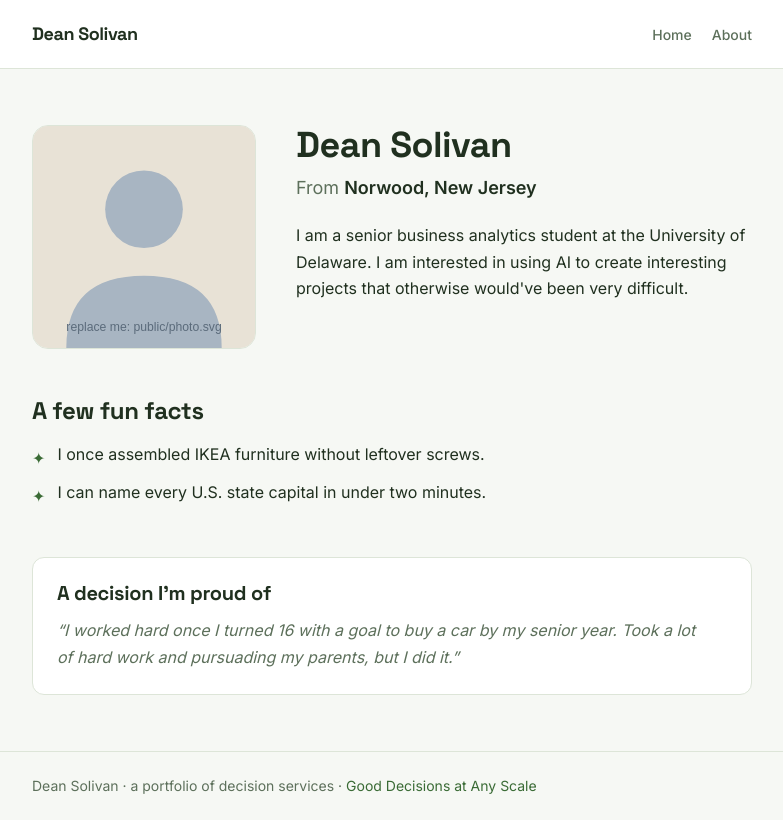
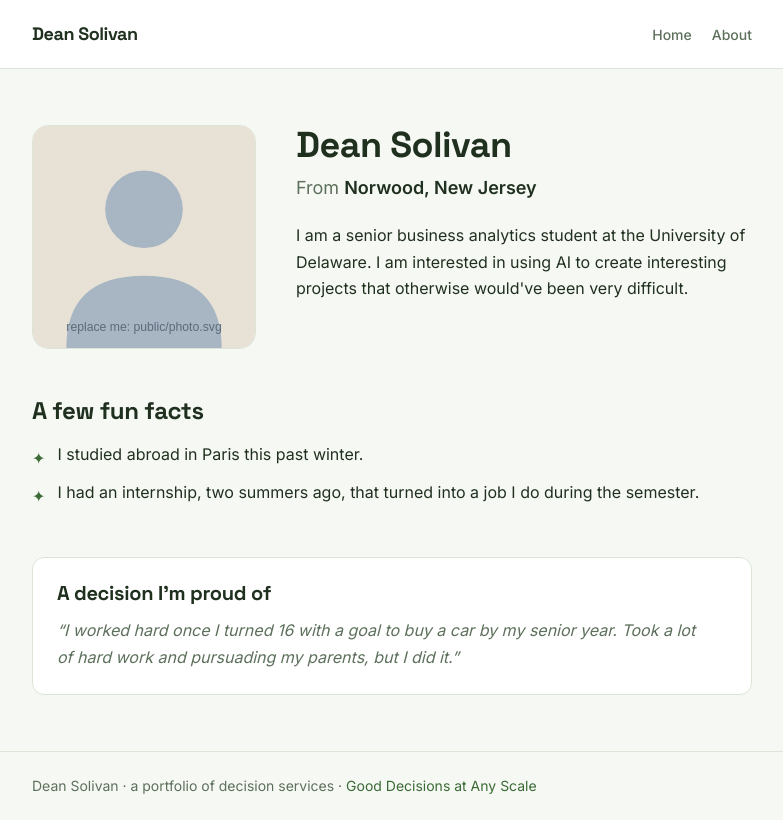
Before and after one commit to dsolivan-ud/my-site, a Next.js app: page /about in a window 1280 px wide. Shown: the whole page, without its empty margins (248-1031 px from the left). Built offline with nearby package versions, Linux system fonts and the light colour scheme.

Commit message:
Changed profile fun facts

```diff
--- a/src/profile.ts
+++ b/src/profile.ts
@@ -29,8 +29,8 @@ export const profile = {
    * how classmates find something to say hello about.
    */
   funFacts: [
-    "I once assembled IKEA furniture without leftover screws.",
-    "I can name every U.S. state capital in under two minutes.",
+    "I studied abroad in Paris this past winter.",
+    "I had an internship, two summers ago, that turned into a job I do during the semester.",
   ],
 
   /** One decision you're proud of, in a sentence. */
```
